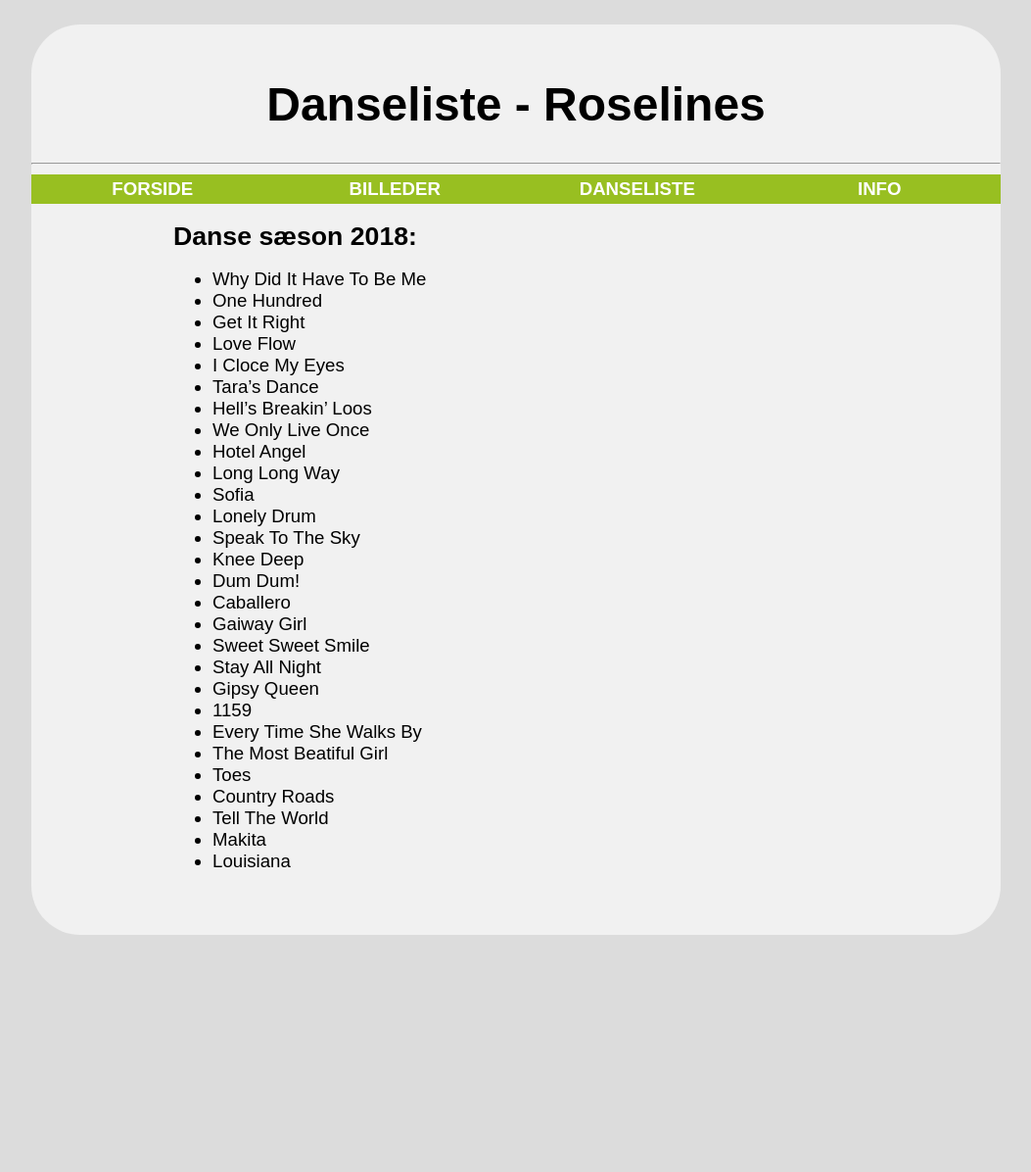
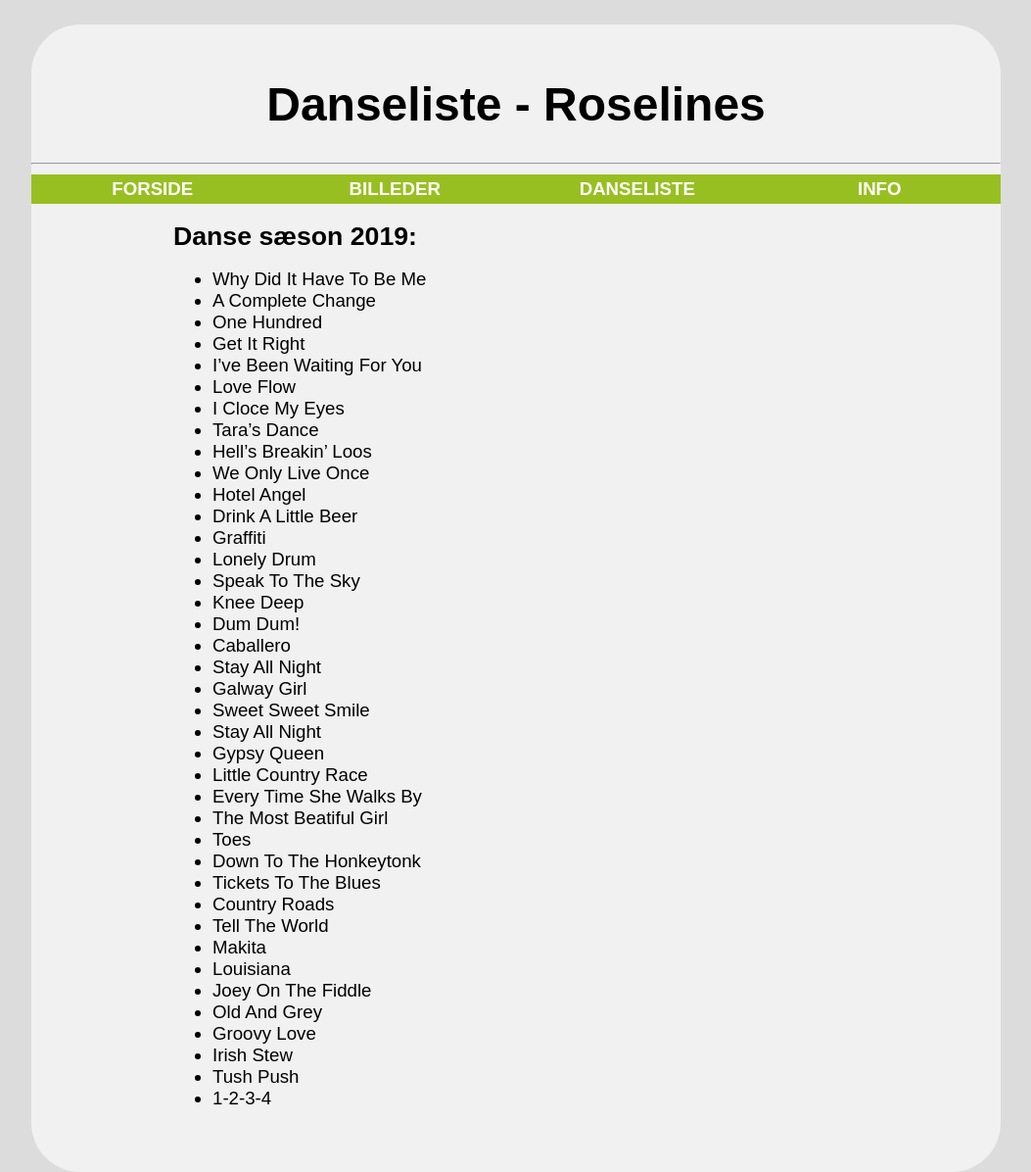
Before and after one commit to lonemathiasen/lonemathiasen.github.io, a Jekyll site: the page built from danseliste.md, in a window 1280 px wide. Shown: the whole page at 98% size, without its empty margins (113-1166 px from the left). Built offline with Jekyll 4.4.1, drawn with Linux system fonts in a browser that asks for light colours; before the commit the page ends 954 px from its top, so only the background shows below that.

Commit message:
Update danseliste.md

```diff
--- a/danseliste.md
+++ b/danseliste.md
@@ -5,34 +5,45 @@ description: Awesome description here
 ---
 
 
-# Danse sæson 2018:
+# Danse sæson 2019:
 
 
 * Why Did It Have To Be Me
+* A Complete Change
 * One Hundred
 * Get It Right
+* I've Been Waiting For You
 * Love Flow
 * I Cloce My Eyes
 * Tara's Dance
 * Hell's Breakin' Loos
 * We Only Live Once
 * Hotel Angel
-* Long Long Way
-* Sofia
+* Drink A Little Beer
+* Graffiti
 * Lonely Drum
 * Speak To The Sky
 * Knee Deep
 * Dum Dum!
 * Caballero
-* Gaiway Girl
+* Stay All Night
+* Galway Girl
 * Sweet Sweet Smile
 * Stay All Night
-* Gipsy Queen
-* 1159
+* Gypsy Queen
+* Little Country Race
 * Every Time She Walks By
 * The Most Beatiful Girl
 * Toes
+* Down To The Honkeytonk
+* Tickets To The Blues
 * Country Roads
 * Tell The World
 * Makita
 * Louisiana
+* Joey On The Fiddle
+* Old And Grey
+* Groovy Love
+* Irish Stew
+* Tush Push
+* 1-2-3-4
```
